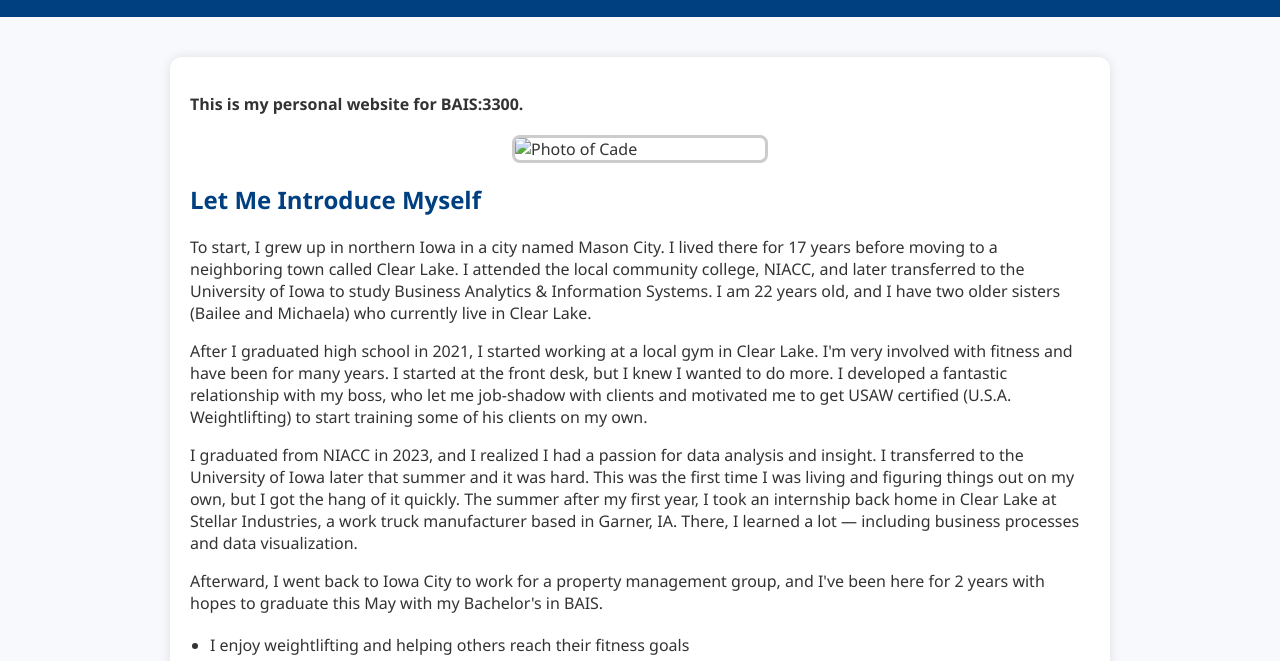
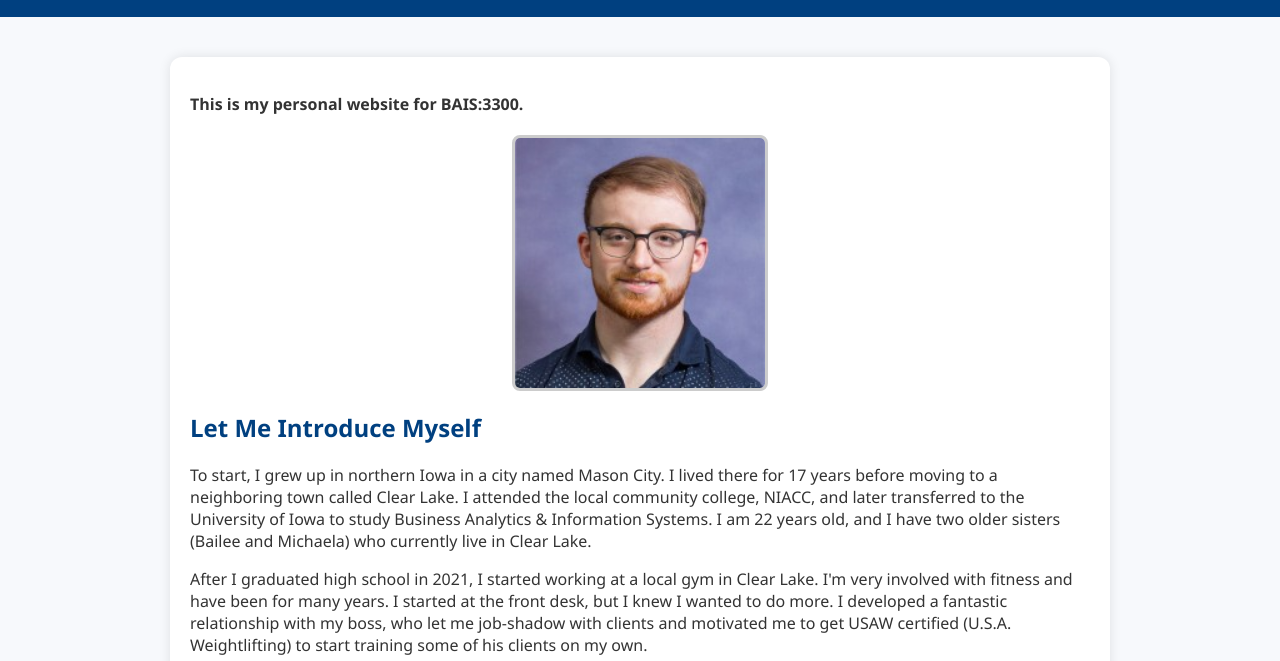
Before and after one commit to cd-schilling/cdschilling_HW6, a plain HTML site: page index.html in a window 1280 px wide. Shown: the part 88-749 px from the top of the page. Drawn offline with Linux system fonts and the light colour scheme.

Commit message:
Update index.html

```diff
--- a/index.html
+++ b/index.html
@@ -15,7 +15,7 @@
   <main>
     <p class="intro-text"><strong>This is my personal website for BAIS:3300.</strong></p>
 
-    <img src="1718291783334.jpg" alt="Photo of Cade" width="250" />
+    <img src="images/1718291783334.jpg" alt="Photo of Cade" width="250" />
 
     <h2>Let Me Introduce Myself</h2>
 
```
